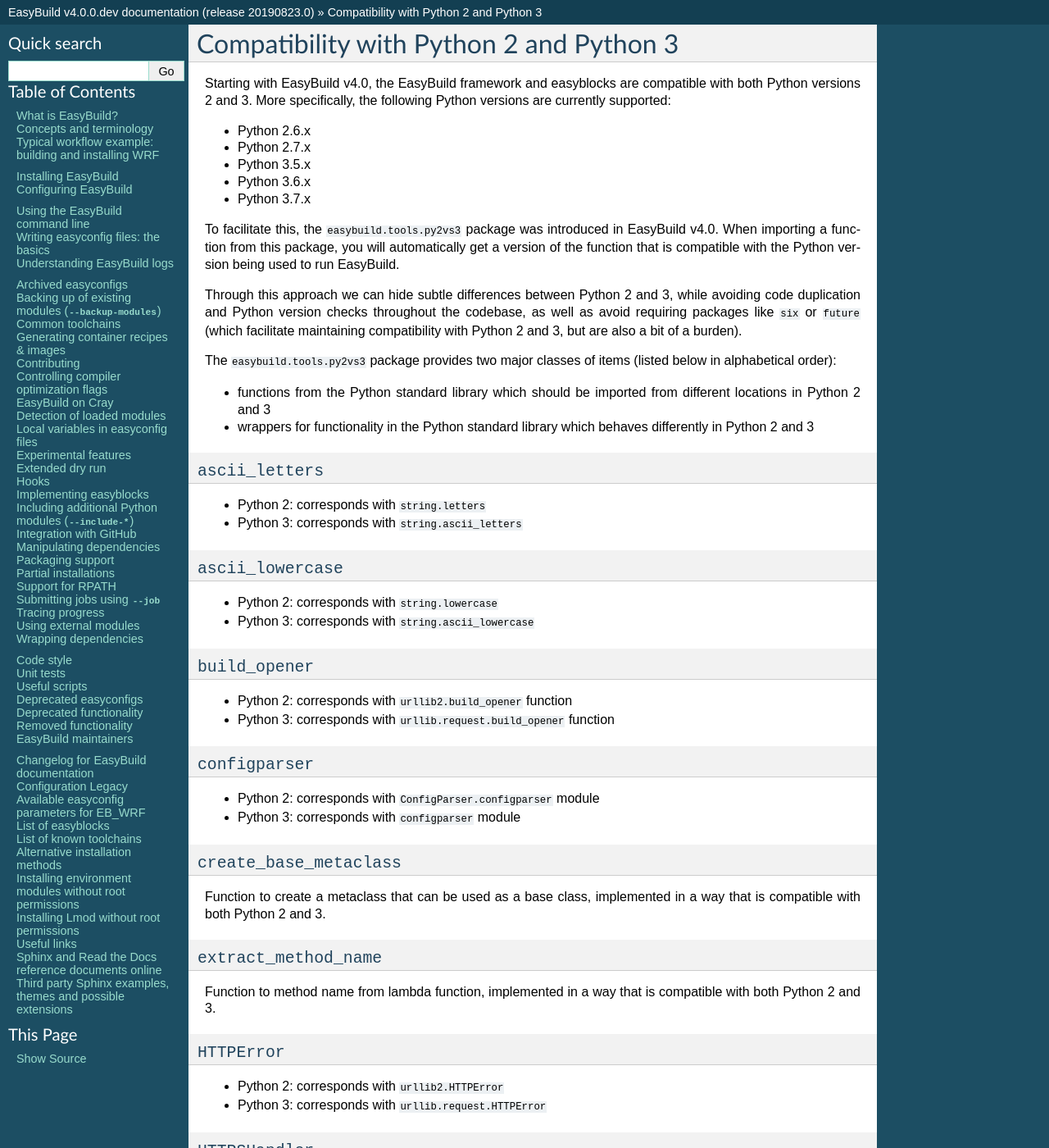
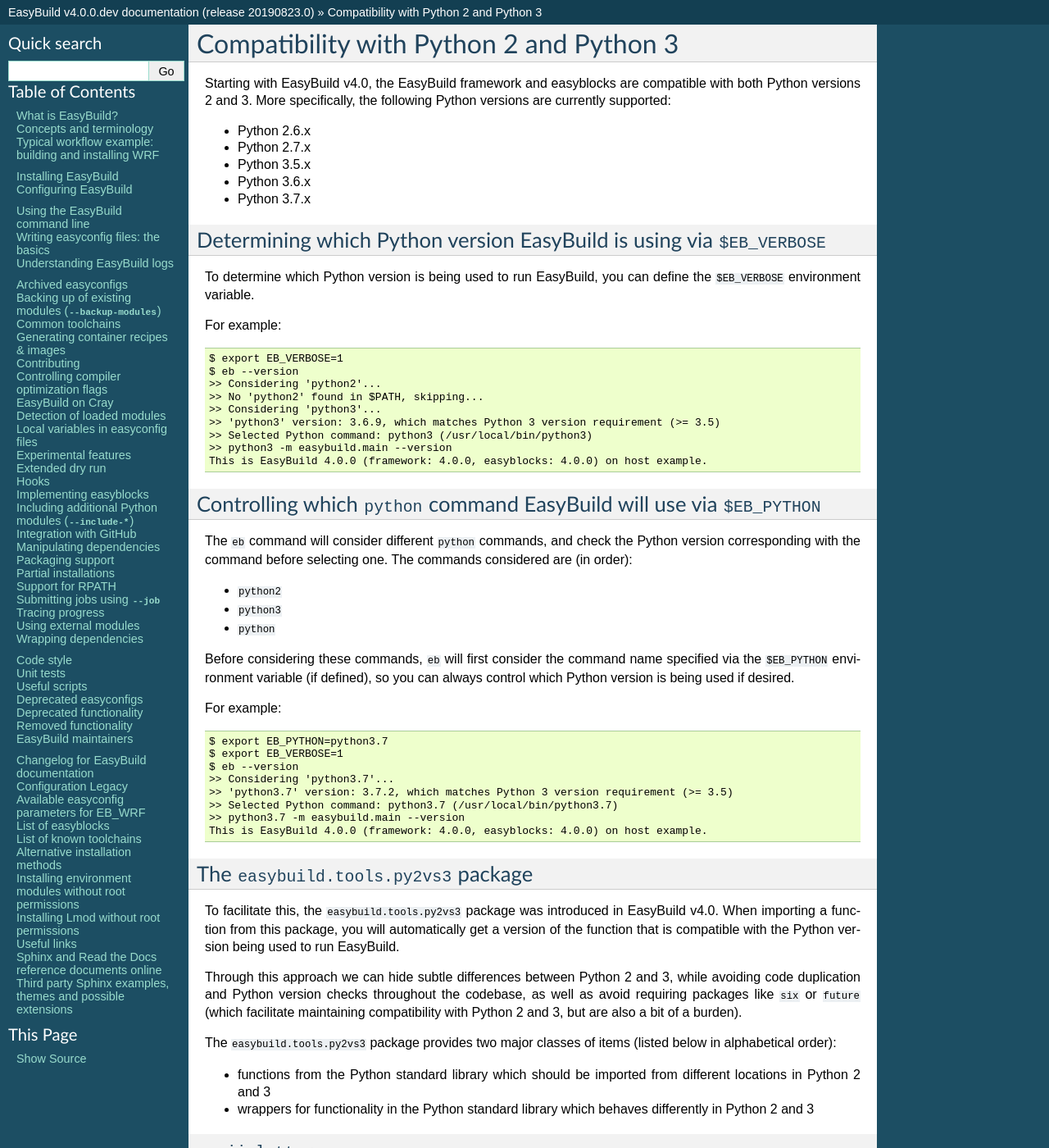
Before and after one commit to easybuilders/easybuild, a Sphinx documentation site: the page built from docs/Python-2-3-compatibility.rst, in a window 1280 px wide and 1400 px high. Shown: the whole window at 82% size. Built offline with Sphinx 7.4.7, drawn with Linux system fonts in a browser that asks for light colours; pages that are not in the unit, such as notebooks, are missing from menus.

Commit message:
document the use of $EB_VERBOSE and $EB_PYTHON

```diff
--- a/docs/Python-2-3-compatibility.rst
+++ b/docs/Python-2-3-compatibility.rst
@@ -11,6 +11,58 @@
 * Python 3.5.x
 * Python 3.6.x
 * Python 3.7.x
+
+.. _py2_py3_compatibility_EB_VERBOSE:
+
+Determining which Python version EasyBuild is using via ``$EB_VERBOSE``
+-----------------------------------------------------------------------
+
+To determine which Python version is being used to run EasyBuild, you can define the ``$EB_VERBOSE`` environment variable.
+
+For example::
+
+  $ export EB_VERBOSE=1
+  $ eb --version
+  >> Considering 'python2'...
+  >> No 'python2' found in $PATH, skipping...
+  >> Considering 'python3'...
+  >> 'python3' version: 3.6.9, which matches Python 3 version requirement (>= 3.5)
+  >> Selected Python command: python3 (/usr/local/bin/python3)
+  >> python3 -m easybuild.main --version
+  This is EasyBuild 4.0.0 (framework: 4.0.0, easyblocks: 4.0.0) on host example.
+
+
+.. _py2_py3_compatibility_EB_PYTHON:
+
+Controlling which ``python`` command EasyBuild will use via ``$EB_PYTHON``
+--------------------------------------------------------------------------
+
+The ``eb`` command will consider different ``python`` commands, and check the Python version corresponding with
+the command before selecting one. The commands considered are (in order):
+
+* ``python2``
+* ``python3``
+* ``python``
+
+Before considering these commands, ``eb`` will first consider the command name specified via the ``$EB_PYTHON``
+environment variable (if defined), so you can always control which Python version is being used if desired.
+
+For example::
+
+  $ export EB_PYTHON=python3.7
+  $ export EB_VERBOSE=1
+  $ eb --version
+  >> Considering 'python3.7'...
+  >> 'python3.7' version: 3.7.2, which matches Python 3 version requirement (>= 3.5)
+  >> Selected Python command: python3.7 (/usr/local/bin/python3.7)
+  >> python3.7 -m easybuild.main --version
+  This is EasyBuild 4.0.0 (framework: 4.0.0, easyblocks: 4.0.0) on host example.
+
+
+.. _py2_py3_compatibility_py2vs3_package
+
+The ``easybuild.tools.py2vs3`` package
+--------------------------------------
 
 To facilitate this, the ``easybuild.tools.py2vs3`` package was introduced in EasyBuild v4.0.
 When importing a function from this package, you will automatically get a version of the function that
```
